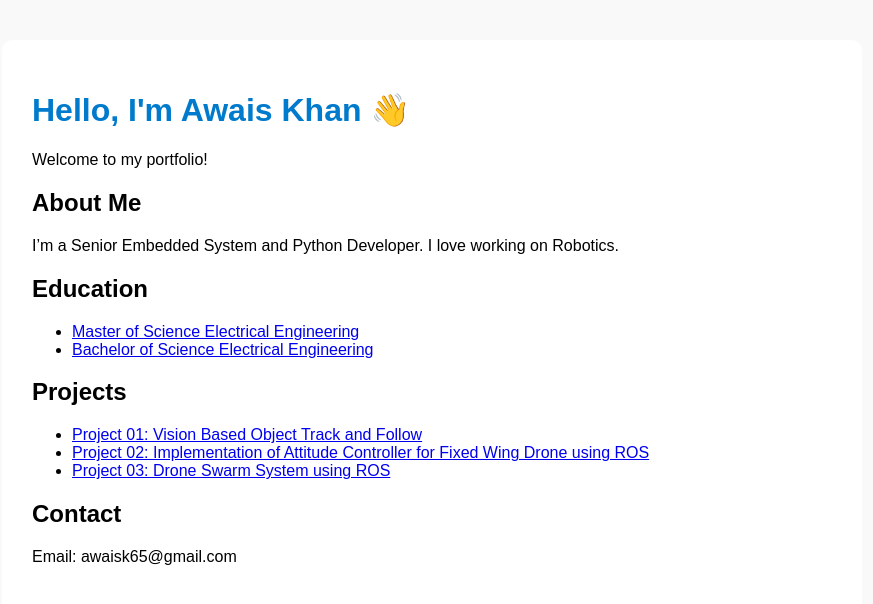
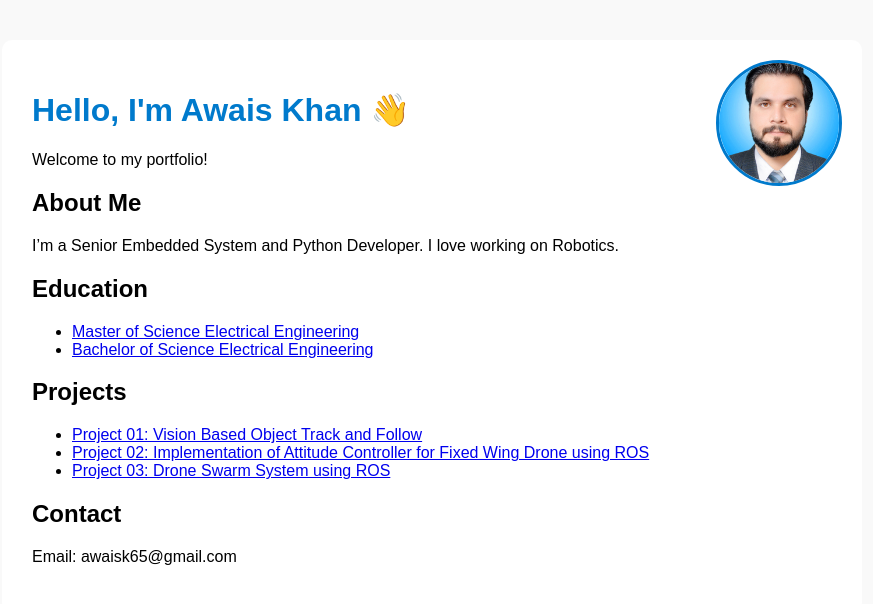
Before and after one commit to awaisk65/awaisk65.github.io, a plain HTML site: page index.html in a window 1280 px wide. Shown: the whole page, without its empty margins (208-1081 px from the left). Drawn offline with Linux system fonts and the light colour scheme.

Commit message:
Enhance portfolio layout with profile image
Added a profile image section with styling.

```diff
--- a/index.html
+++ b/index.html
@@ -5,28 +5,62 @@
     <meta name="viewport" content="width=device-width, initial-scale=1.0">
     <title>My Portfolio</title>
     <style>
-        body { font-family: Arial; margin: 40px; background: #f9f9f9; }
-        .container { max-width: 800px; margin: auto; background: white; padding: 30px; border-radius: 10px; }
-        h1 { color: #007acc; }
+        body {
+            font-family: Arial;
+            margin: 40px;
+            background: #f9f9f9;
+        }
+
+        .container {
+            max-width: 800px;
+            margin: auto;
+            background: white;
+            padding: 30px;
+            border-radius: 10px;
+            position: relative; /* allows absolute positioning inside */
+        }
+
+        h1 {
+            color: #007acc;
+        }
+
+        /* 👇 New style for the profile image */
+        .profile-pic {
+            position: absolute;
+            top: 20px;
+            right: 20px;
+            width: 120px;
+            height: 120px;
+            border-radius: 50%;
+            object-fit: cover;
+            border: 3px solid #007acc;
+        }
     </style>
 </head>
 <body>
     <div class="container">
+        <!-- 👇 Add your image here -->
+        <img src="images/cv pic blue.jpg" alt="Awais Khan" class="profile-pic">
+
         <h1>Hello, I'm Awais Khan 👋</h1>
         <p>Welcome to my portfolio!</p>
+
         <h2>About Me</h2>
         <p>I’m a Senior Embedded System and Python Developer. I love working on Robotics.</p>
+
         <h2>Education</h2>
         <ul>
             <li><a href="education/MS.html">Master of Science Electrical Engineering</a></li>
             <li><a href="education/BS.html">Bachelor of Science Electrical Engineering</a></li>
         </ul>
+
         <h2>Projects</h2>
         <ul>
             <li><a href="projects/vision_based_object_track_and_follow.html">Project 01: Vision Based Object Track and Follow</a></li>
             <li><a href="projects/Implementation_of_Attitude_Controller_for_Fixed_Wing_Drone_using_ROS.html">Project 02: Implementation of Attitude Controller for Fixed Wing Drone using ROS</a></li>
             <li><a href="projects/Drone_Swarm_System_using_ROS.html">Project 03: Drone Swarm System using ROS</a></li>
         </ul>
+
         <h2>Contact</h2>
         <p>Email: awaisk65@gmail.com</p>
     </div>
```
